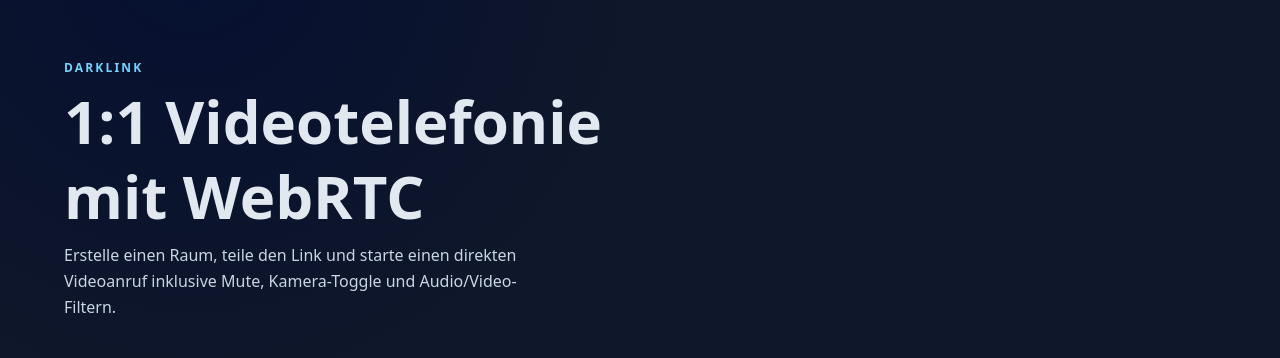
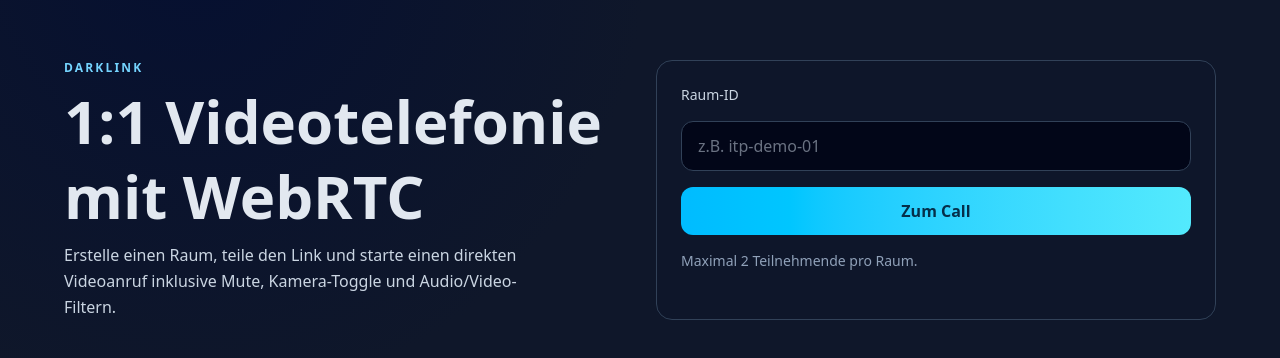
Before and after one commit to ermihuti/DarkLink, a SvelteKit app: page / in a window 1280 px wide. Shown: the part 210-568 px from the top of the page. Built offline with nearby package versions, Linux system fonts and the light colour scheme.

Commit message:
Add room ID input and call navigation

```diff
--- a/src/routes/+page.svelte
+++ b/src/routes/+page.svelte
@@ -1,3 +1,13 @@
+<script>
+	let roomId = $state('');
+
+	const quickJoin = () => {
+		roomId = roomId.trim();
+		if (!roomId) return;
+		window.location.href = `/call/${encodeURIComponent(roomId)}`;
+	};
+</script>
+
 <svelte:head>
 	<title>DarkLink | 1:1 Videotelefonie</title>
 	<meta
@@ -20,5 +30,26 @@
 				Kamera-Toggle und Audio/Video-Filtern.
 			</p>
 		</section>
+
+        		<section
+			class="grid content-start gap-4 rounded-2xl border border-slate-700 bg-slate-900/70 p-6 backdrop-blur"
+		>
+			<label for="room" class="text-sm font-medium text-slate-300">Raum-ID</label>
+			<input
+				id="room"
+				type="text"
+				bind:value={roomId}
+				placeholder="z.B. itp-demo-01"
+				onkeydown={(event) => event.key === 'Enter' && quickJoin()}
+				class="rounded-xl border border-slate-700 bg-slate-950 px-4 py-3 text-slate-100 ring-sky-400 transition outline-none focus:ring-2"
+			/>
+			<button
+				onclick={quickJoin}
+				class="cursor-pointer rounded-xl bg-linear-to-r from-sky-400 to-cyan-300 px-4 py-3 font-bold text-sky-950"
+			>
+				Zum Call
+			</button>
+			<p class="m-0 text-sm text-slate-400">Maximal 2 Teilnehmende pro Raum.</p>
+		</section>
 	</div>
 </main>
```
